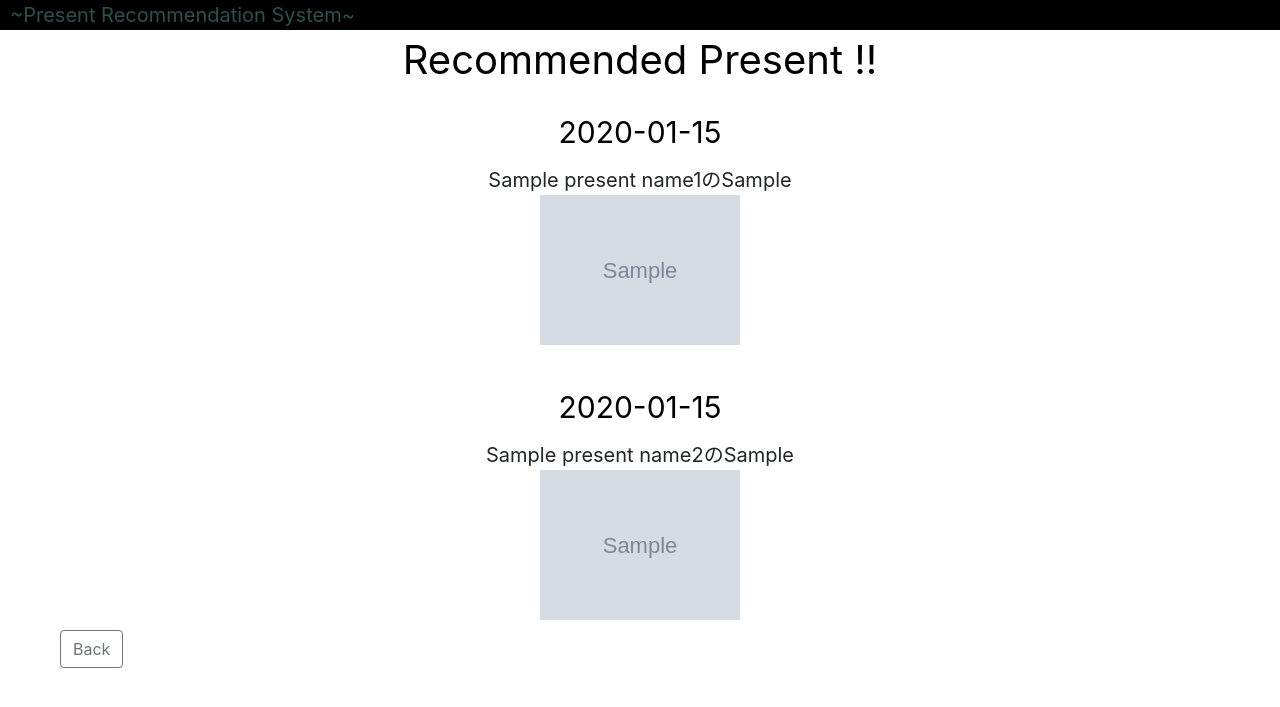
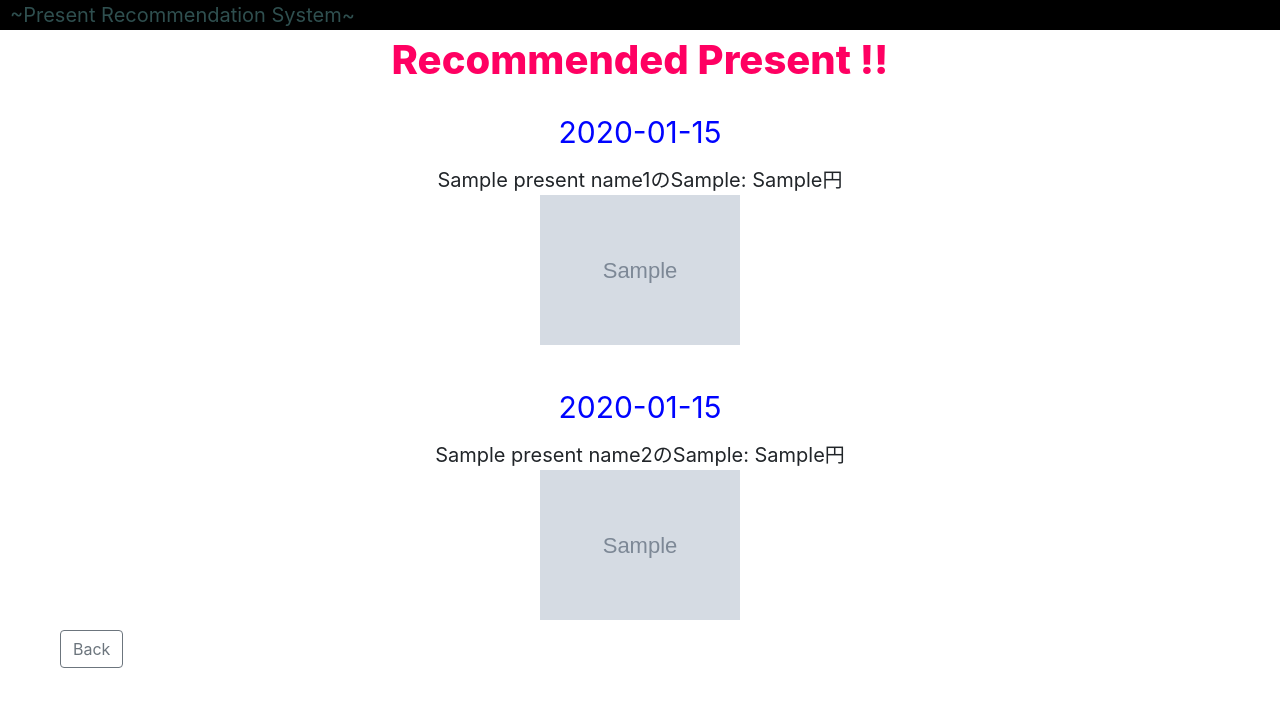
Before and after one commit to yooookan/aggealing, a Flask app: template app/templates/result.html in a window 1280 px wide. Shown: the top 707 px of the page. Run offline with Flask 2, Linux system fonts and the light colour scheme; the template is opened without the code that fills it: most values are stand-ins (such as "Sample title", 1, 10 or a date in 2020); grey boxes marked "Sample" are stand-in pictures; parts of the project's set-up code (start-up, migrations or seed data) failed here and were passed over; some libraries are stand-ins or nearby versions.

Commit message:
show result prices

```diff
--- a/app/app.py
+++ b/app/app.py
@@ -27,11 +27,12 @@ def post():
                 dates.append(date)
         print(dates)
 
-        res, idx, present_names, category_names, imgs = annealing.process(categorys, dates)
+        res, idx, present_names, category_names, prices, imgs = annealing.process(categorys, dates)
 
         return render_template("result.html", date1=date_list[0], date2=date_list[1],
                                present_name1=present_names[0], present_name2=present_names[1],
                                category1 = category_names[0], category2 = category_names[1],
+                               price1 = prices[0], price2 = prices[1],
                                image_path1=imgs[0], image_path2=imgs[1])
     else:
         return render_template("index.html")
--- a/app/templates/result.html
+++ b/app/templates/result.html
@@ -12,15 +12,15 @@
   </head>
   <body>
     <div style="color:darkslategray; background-color: black; text-align: left; font-size: 20px; padding-left:10px">~Present Recommendation System~</div>
-    <div style="color:black; background-color: white; text-align: center; font-size: 40px">Recommended Present !!</div>
+    <div style="color:rgb(255, 0, 98); background-color: white; text-align: center; font-size: 40px; font-weight:800;">Recommended Present !!</div>
 
     <div style="text-align: center;">
-      <div style="color:black; background-color: white; font-size: 30px; margin: 10px; margin-top: 20px;">{{ date1 }}</div>
-      <div style="font-size: 20px;">{{ present_name1 }}の{{ category1}}</div>
+      <div style="color:rgb(0, 4, 255); background-color: white; font-size: 30px; margin: 10px; margin-top: 20px;">{{ date1 }}</div>
+      <div style="font-size: 20px;">{{ present_name1 }}の{{ category1}}: {{ price1 }}円</div>
       <img src={{ image_path1 }} alt="image" title="image" style="width:200px">
 
-      <div style="color:black; background-color: white; font-size: 30px; margin: 10px; margin-top: 40px;">{{ date2 }}</div>
-      <div style="font-size: 20px;">{{ present_name2 }}の{{ category2 }}</div>
+      <div style="color:rgb(0, 4, 255); background-color: white; font-size: 30px; margin: 10px; margin-top: 40px;">{{ date2 }}</div>
+      <div style="font-size: 20px;">{{ present_name2 }}の{{ category2 }}: {{ price2 }}円</div>
       <img src={{ image_path2 }} alt="image" title="image" style="width:200px">
     </div>
     <form action="/" method="GET" enctype="multipart/form-data">
```
Also changed, not shown: app/annealing.py (+7 -2 lines).
